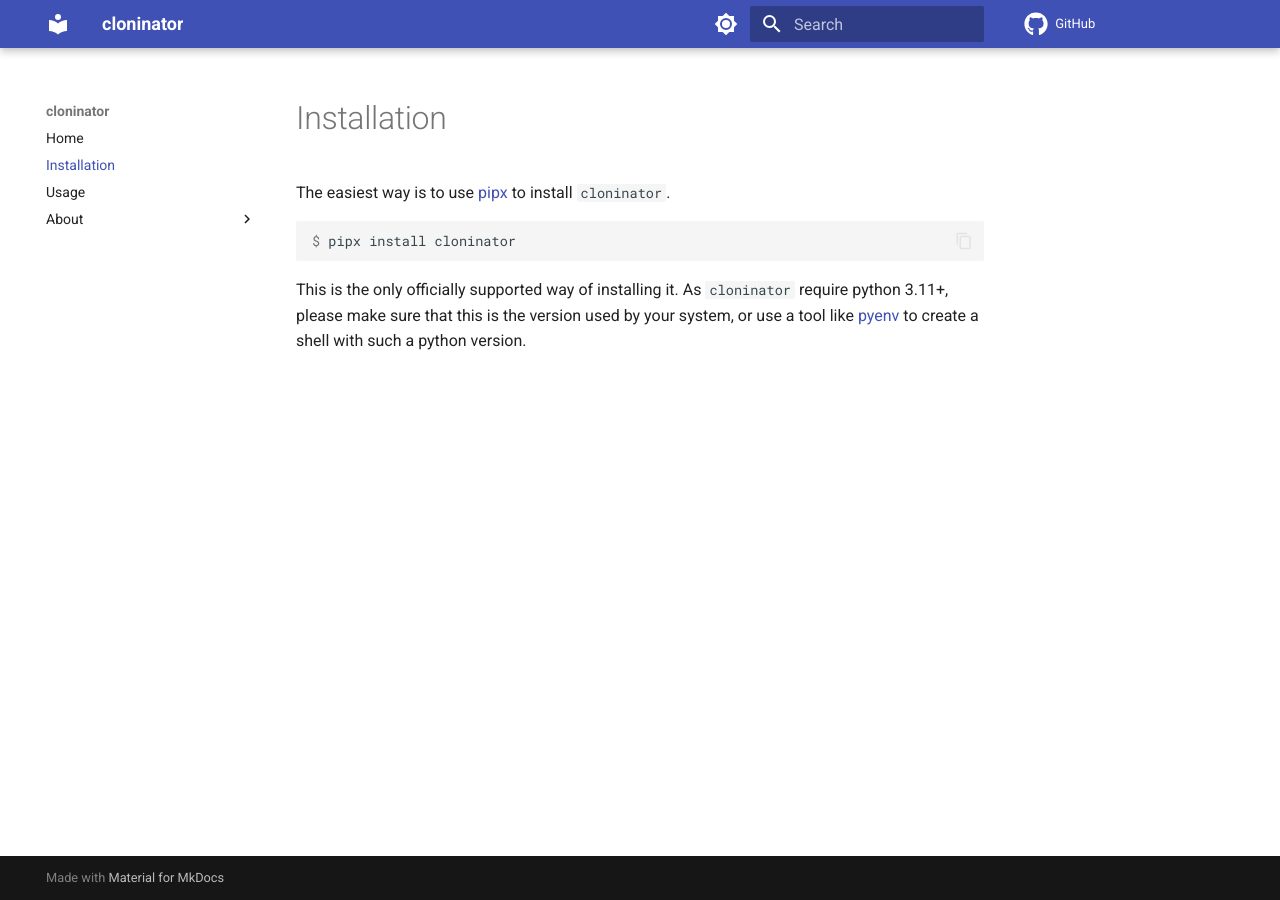
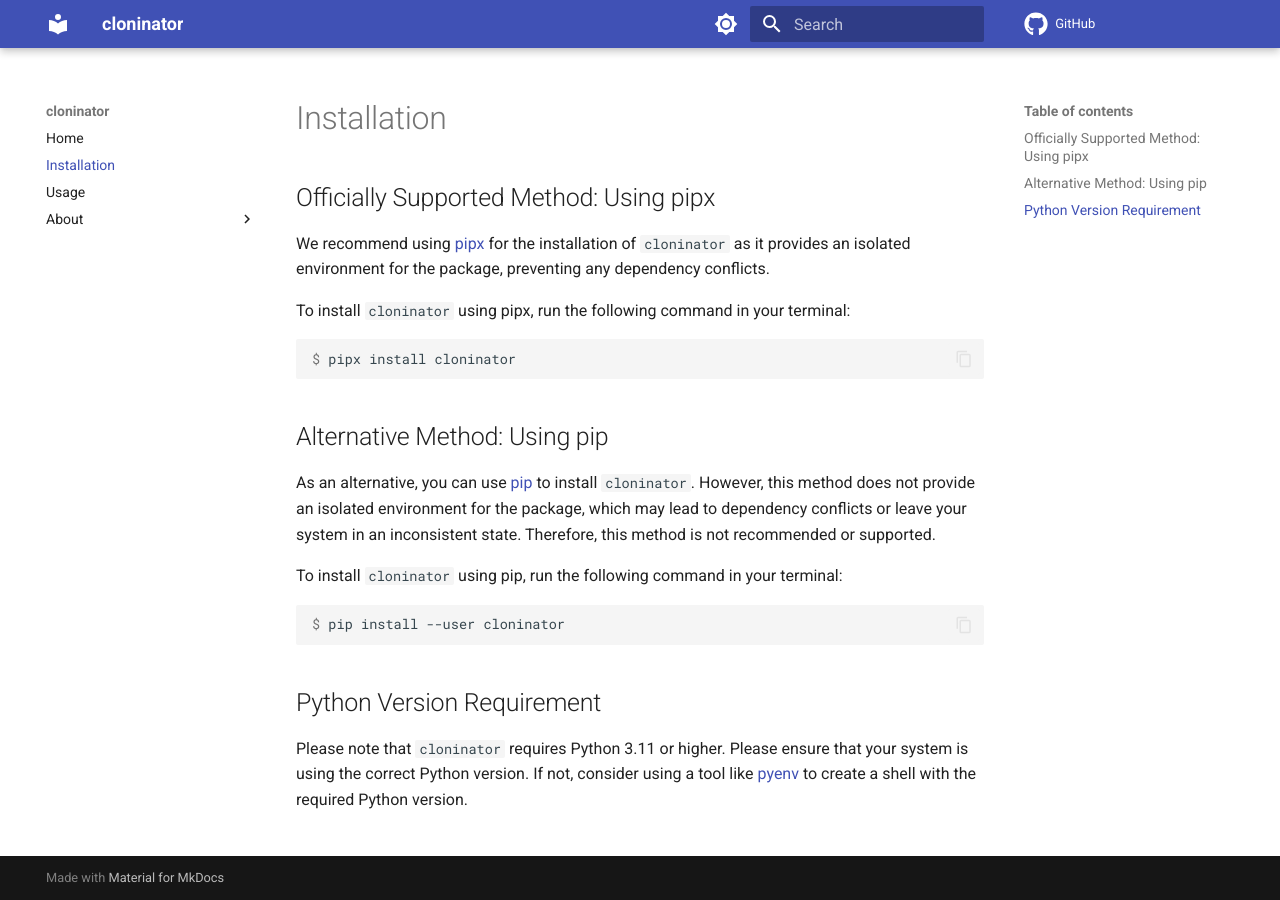
Before and after one commit to spapanik/cloninator, an MkDocs documentation site: the page built from docs/installation.md, in a window 1280 px wide. Built offline with MkDocs 1.6.1 and Material for MkDocs 9.7.7, drawn with Linux system fonts in a browser that asks for light colours; comment, search, counter and statistics services are not loaded.

Commit message:
Improve installation instructions

````diff
--- a/docs/installation.md
+++ b/docs/installation.md
@@ -1,15 +1,35 @@
 # Installation
 
-The easiest way is to use [pipx] to install `cloninator`.
+## Officially Supported Method: Using pipx
+
+We recommend using [pipx] for the installation of `cloninator` as it provides
+an isolated environment for the package, preventing any dependency conflicts.
+
+To install `cloninator` using pipx, run the following command in your terminal:
 
 ```console
 $ pipx install cloninator
 ```
 
-This is the only officially supported way of installing it.
-As `cloninator` require python 3.11+, please make sure that
-this is the version used by your system, or use a tool like
-[pyenv] to create a shell with such a python version.
+## Alternative Method: Using pip
 
+As an alternative, you can use [pip] to install `cloninator`.
+However, this method does not provide an isolated environment for the package,
+which may lead to dependency conflicts or leave your system in an inconsistent state.
+Therefore, this method is not recommended or supported.
+
+To install `cloninator` using pip, run the following command in your terminal:
+
+```console
+$ pip install --user cloninator
+```
+
+## Python Version Requirement
+
+Please note that `cloninator` requires Python 3.11 or higher. Please ensure
+that your system is using the correct Python version. If not,
+consider using a tool like [pyenv] to create a shell with the required Python version.
+
+[pip]: https://pip.pypa.io/en/stable/
 [pipx]: https://pypa.github.io/pipx/
 [pyenv]: https://github.com/pyenv/pyenv
````
